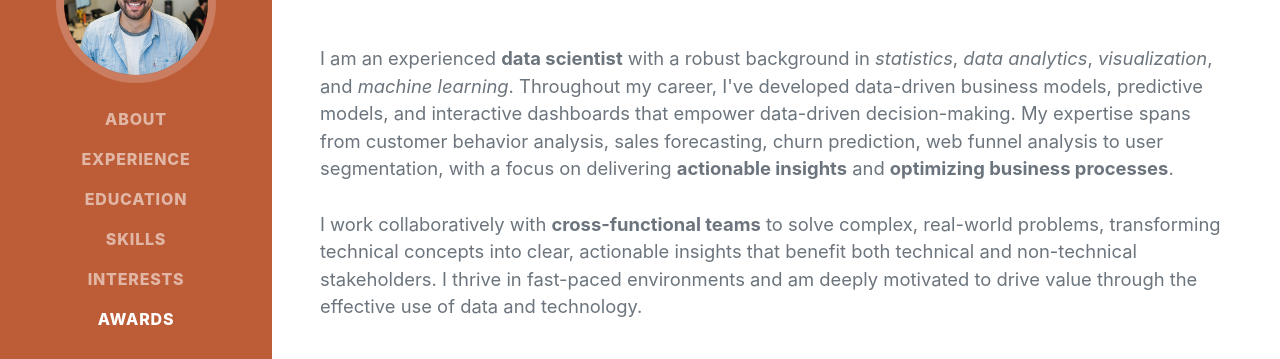
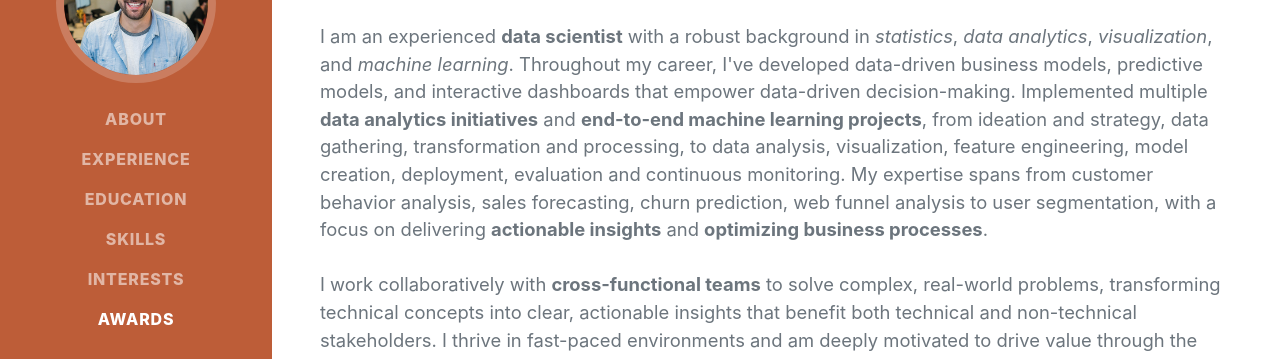
Before and after one commit to miguelccfaria47/resume, a plain HTML site: page index.html in a window 1280 px wide. Shown: the part 273-632 px from the top of the page. Drawn offline with nearby package versions, Linux system fonts and the light colour scheme; a web font is replaced by a local one.

Commit message:
updted summary

```diff
--- a/index.html
+++ b/index.html
@@ -47,7 +47,9 @@
                         Data Scientist / Analyst · Porto, Portugal · +351 910895989 ·
                         <a href="mailto:name@email.com">miguelccfaria@gmail.com</a>
                     </div>
-                    <p class="lead mb-5">I am an experienced <strong>data scientist</strong> with a robust background in <em>statistics</em>, <em>data analytics</em>, <em>visualization</em>, and <em>machine learning</em>. Throughout my career, I've developed data-driven business models, predictive models, and interactive dashboards that empower data-driven decision-making. My expertise spans from customer behavior analysis, sales forecasting, churn prediction, web funnel analysis to user segmentation, with a focus on delivering <strong>actionable insights</strong> and <strong>optimizing business processes</strong>.
+                    <p class="lead mb-5">I am an experienced <strong>data scientist</strong> with a robust background in <em>statistics</em>, <em>data analytics</em>, <em>visualization</em>, and <em>machine learning</em>. Throughout my career, I've developed data-driven business models, predictive models, and interactive dashboards that empower data-driven decision-making.
+                        Implemented multiple <strong>data analytics initiatives</strong> and <strong>end-to-end machine learning projects</strong>, from ideation and strategy, data gathering, transformation and processing, to data analysis, visualization, feature engineering, model creation, deployment, evaluation and continuous monitoring.
+                        My expertise spans from customer behavior analysis, sales forecasting, churn prediction, web funnel analysis to user segmentation, with a focus on delivering <strong>actionable insights</strong> and <strong>optimizing business processes</strong>.
                         <br>
                         <br>
                         I work collaboratively with <strong>cross-functional teams</strong> to solve complex, real-world problems, transforming technical concepts into clear, actionable insights that benefit both technical and non-technical stakeholders. I thrive in fast-paced environments and am deeply motivated to drive value through the effective use of data and technology.</p>
```
